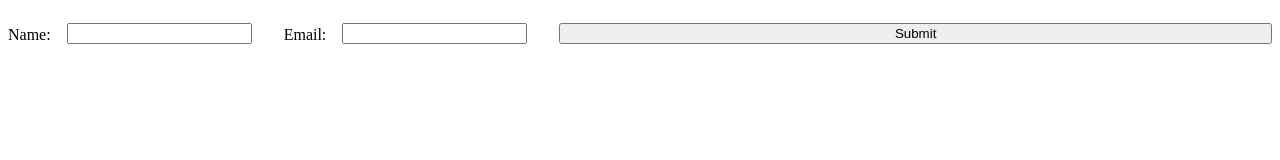
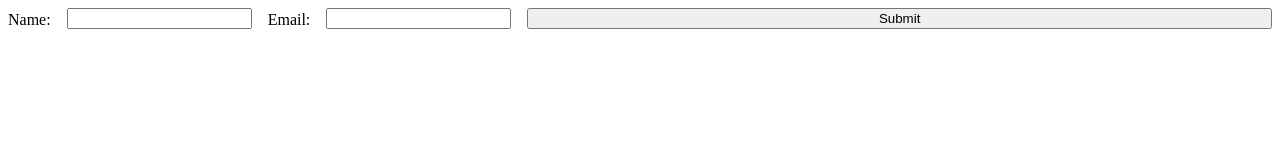
Before and after one commit to Basant1Saini/flexbox-demo, a plain HTML site: page index.html in a window 1280 px wide. Drawn offline with Linux system fonts and the light colour scheme.

Commit message:
br tag removed

```diff
--- a/index.html
+++ b/index.html
@@ -9,9 +9,9 @@
 <body>
 <form>
     <label for="name">Name:</label>
-    <input type="text" id="name" name="name" required><br><br>
+    <input type="text" id="name" name="name" required>
     <label for="email">Email:</label>
-    <input type="email" id="email" name="email" required><br><br>
+    <input type="email" id="email" name="email" required>
     <button type="submit">Submit</button>
 </form>
 </body>
```
